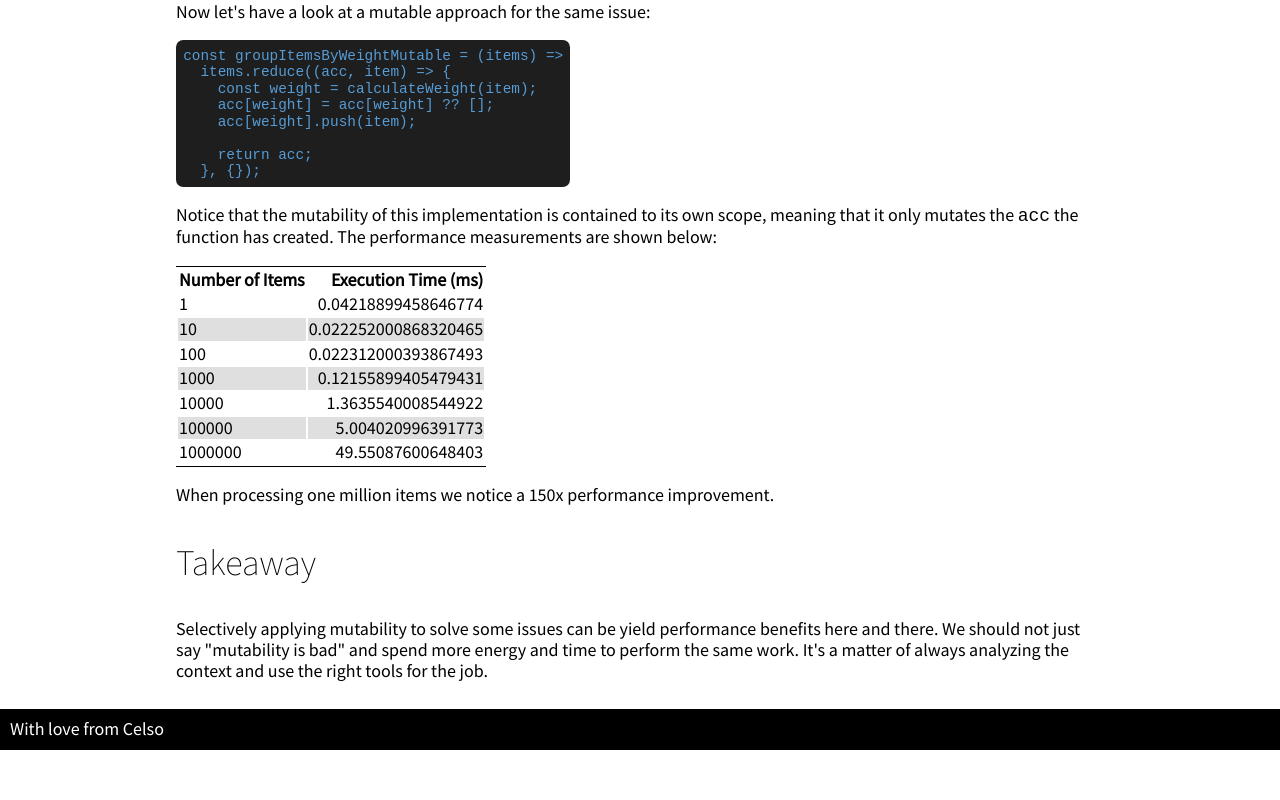
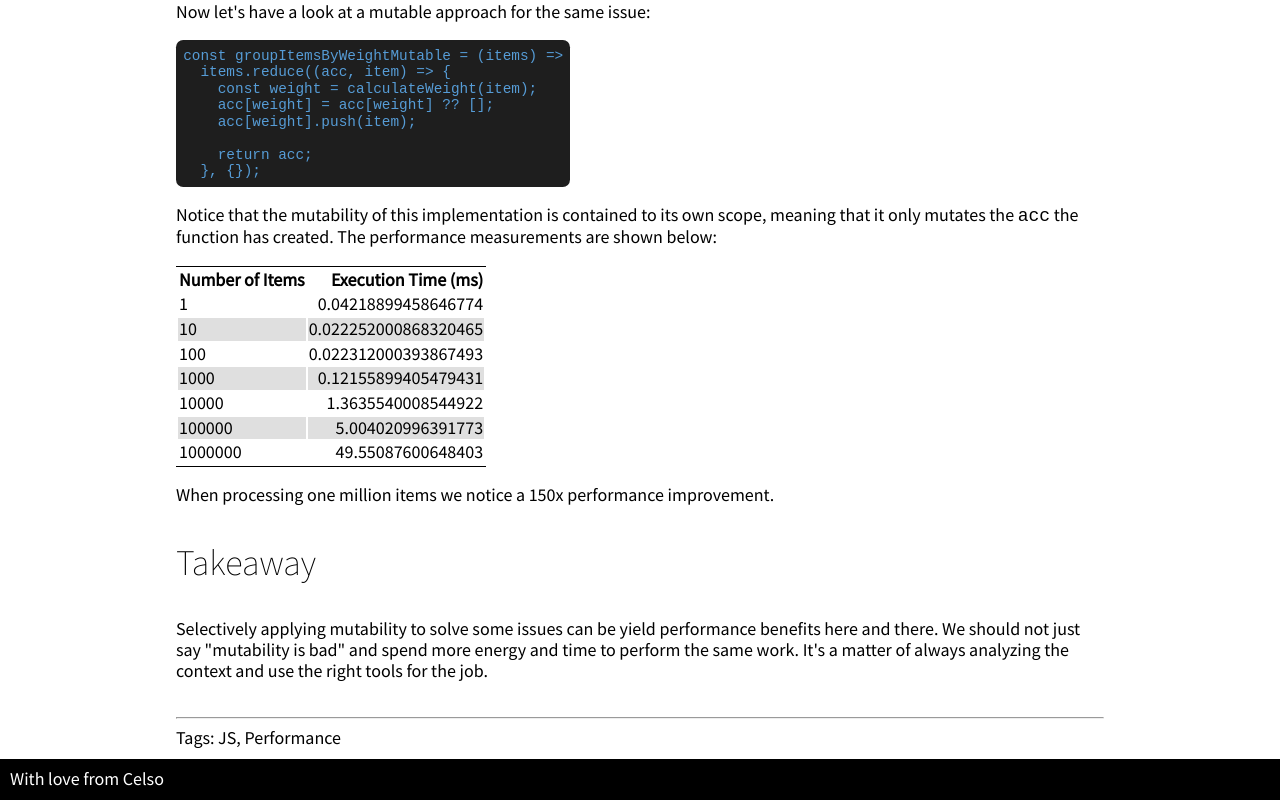
Before and after one commit to celsopalmeiraneto/personal-website, a Next.js app: page /posts/destructuring-performance in a window 1280 px wide. Shown: the part 1319-2119 px from the top of the page. Before the commit the page ends 2069 px from the top, so only its background shows below. Built offline with nearby package versions, Linux system fonts and the light colour scheme.

Commit message:
feat: adds tags to bottom of post

```diff
--- a/src/pages/posts/[postId].module.scss
+++ b/src/pages/posts/[postId].module.scss
@@ -12,6 +12,7 @@
 }
 
 #postContent {
+  margin-bottom: 2em;
   p {
     line-height: 1  em;
   }
--- a/src/pages/posts/[postId].tsx
+++ b/src/pages/posts/[postId].tsx
@@ -28,6 +28,8 @@ const BlogPost = ({ post, htmlContent }: BlogPostProps) => {
         })}
       </div>
       <div id={styles.postContent} ref={refContent}></div>
+      <hr />
+      <div>Tags: {post.tags.join(", ")}</div>
     </div>
   );
 };
```
